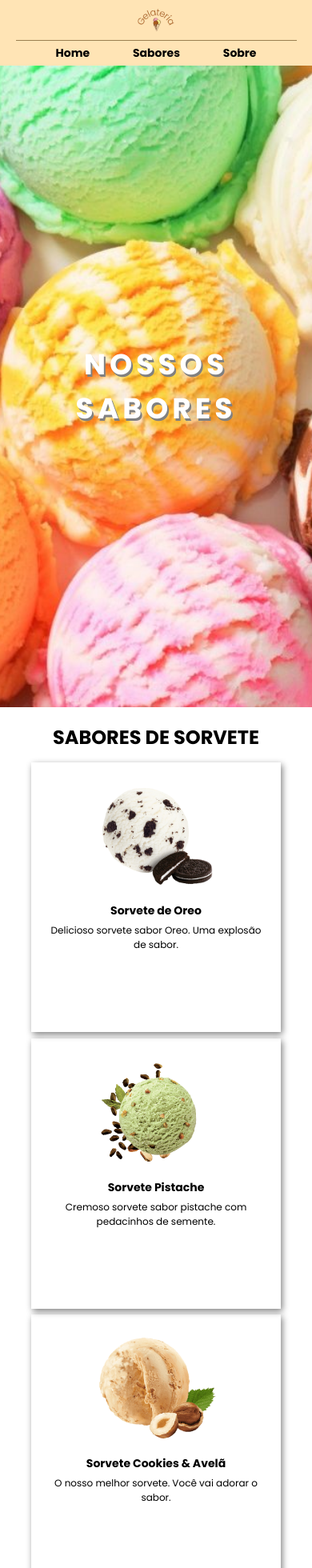
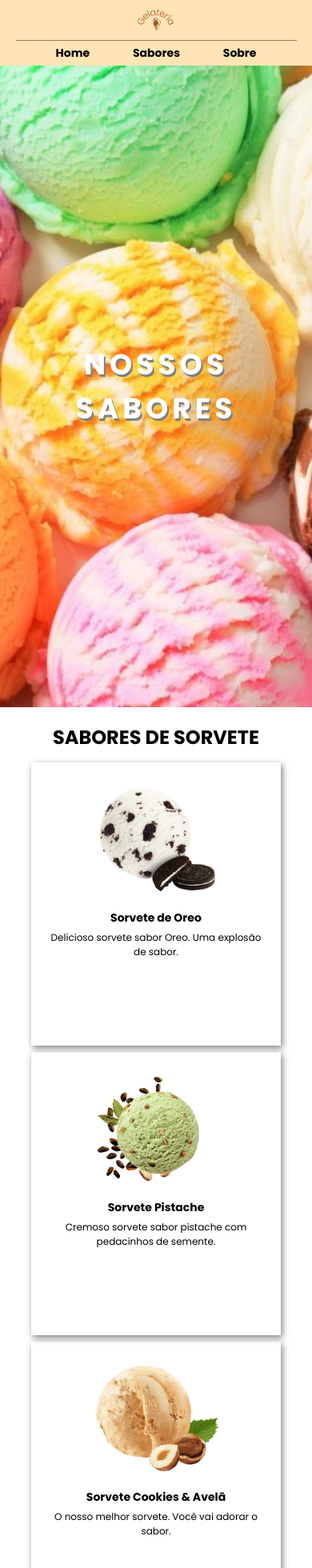
Before and after one commit to xtirian/sorveteriaprojeto, a React (Create React App) app: page /sabores in a window 390 px wide. Shown: the top 1960 px of the page at 80% size. Built offline with nearby package versions, Linux system fonts and the light colour scheme.

Commit message:
correcao de bugs da responsividade para celulares deitados

```diff
--- a/src/paginas/Sobre/style.css
+++ b/src/paginas/Sobre/style.css
@@ -15,7 +15,7 @@ h1 {
 }
 
 .sobre-text {
-    height: 50vh;
+    height: auto;
     display: flex;
     align-items: center;
 }
@@ -41,7 +41,10 @@ h1 {
 @media screen and (max-width: 768px) {
     .sobre-showindows img {width:100%;max-height:50vh;object-fit: cover;
     }
+    .sobre-text {height: 100vh;}
     .sobre-text h2 {font-size: 20px;}
     .sobre-text h3 {font-size: 14px;}
     .sobre-text p {font-size: 13px; padding: 5px;}
+
+
 }
--- a/src/paginas/home/style.css
+++ b/src/paginas/home/style.css
@@ -74,3 +74,9 @@ h1 {
     .banner-grade h3 {font-size: 14px;}
     .banner-grade p {width: 50vw; text-align: center; font-size: 12px;}
 }
+
+@media screen and (max-height: 436px) {
+    .banner-grade h2 {font-size: 18px;}
+    .banner-grade h3 {font-size: 14px;}
+    .banner-grade p {width: 50vw; font-size: 12px; text-align: justify; margin: 10px;}
+}
--- a/src/paginas/sabores/style.css
+++ b/src/paginas/sabores/style.css
@@ -14,7 +14,7 @@ h1 {
 }
 
 .sabores-container{
-    height: 100vh;
+    height: auto;
 }
 
 .sabores-container h2 {
@@ -30,7 +30,7 @@ h1 {
 
 .card {
     max-width: 30%;
-    height: 40vh;
+    height: 42vh;
     margin: 1%;
     padding: 2%;
     box-shadow:  2px 3px 8px gray;;
```
